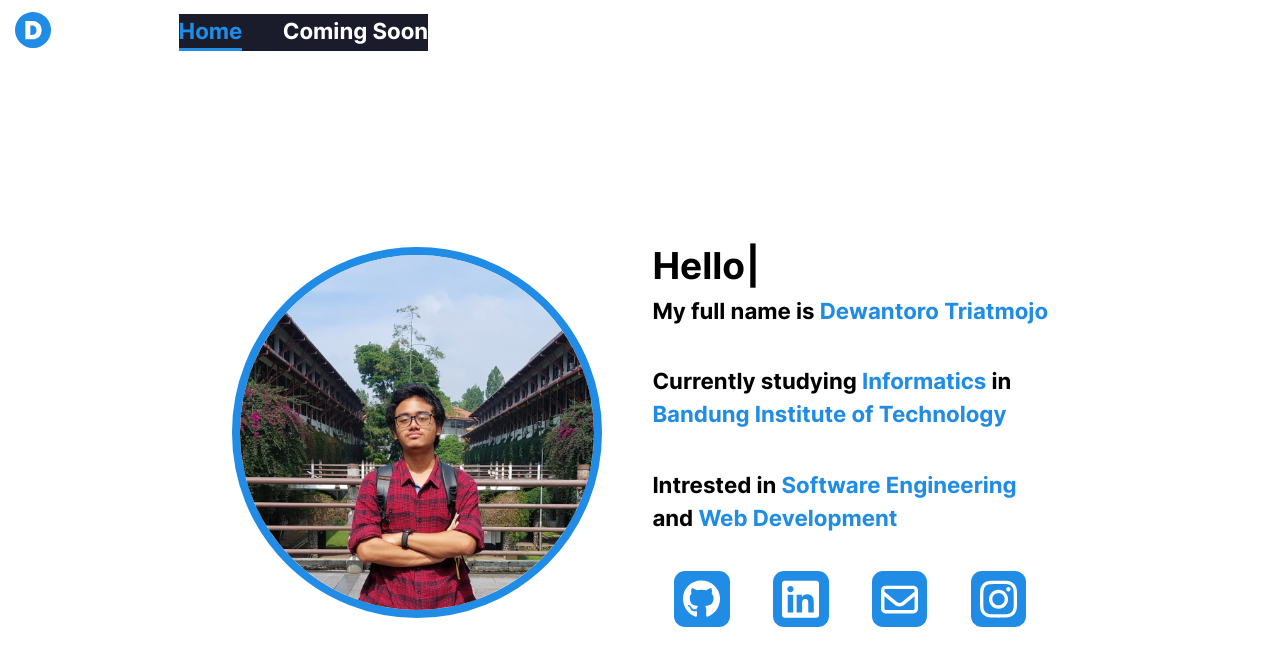
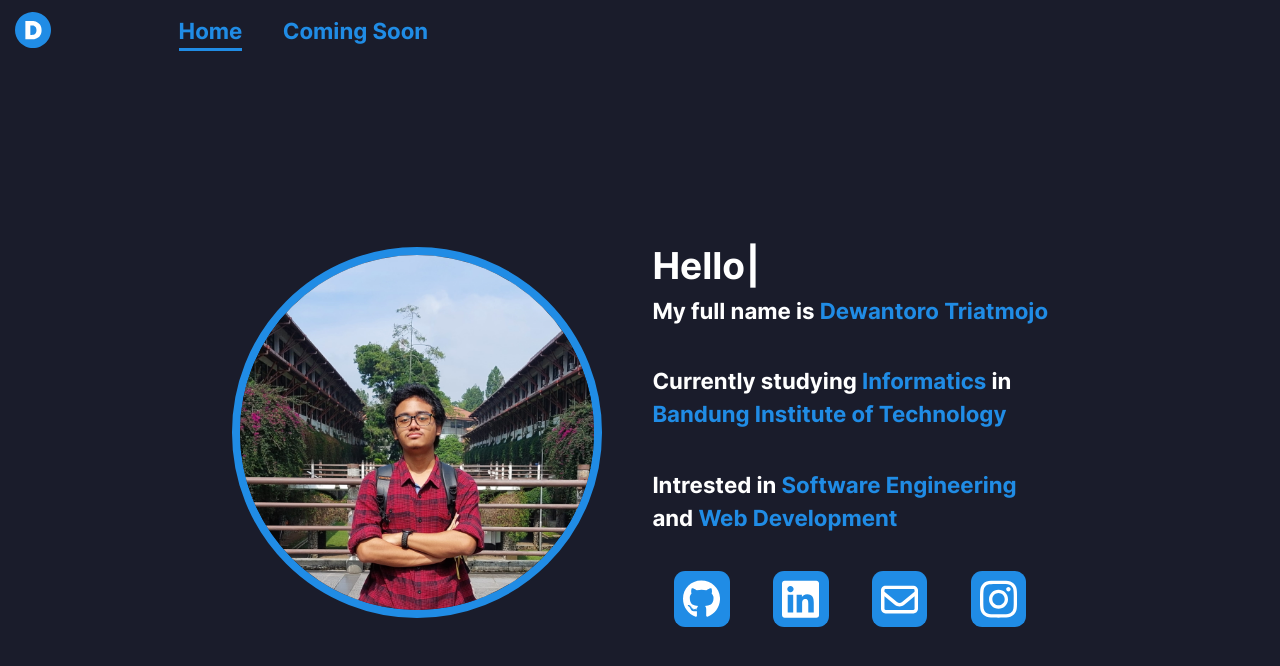
Before and after one commit to dewodt/dewodt-website, a Next.js app: page / in a window 1280 px wide. Shown: the top 666 px of the page. Built offline with nearby package versions, Linux system fonts and the light colour scheme.

Commit message:
Fixed light/dark preference (ONLY DARK)

```diff
--- a/styles/globals.css
+++ b/styles/globals.css
@@ -7,10 +7,12 @@ body {
   padding: 0;
   margin: 0;
   font-family: Inter;
+  color: white;
+  background: #1A1C2B;
 }
 
 a {
-  color: inherit;
+  color: #208ce5;
   text-decoration: none;
 }
 
@@ -18,16 +20,6 @@ a {
   box-sizing: border-box;
 }
 
-@media (prefers-color-scheme: dark) {
-  html {
-    color-scheme: dark;
-  }
-  body {
-    color: white;
-    background: #1A1C2B;
-  }
-}
-
 @font-face {
   font-family: "Inter";
   font-weight: 700;
```
Also changed, not shown: 1 other file (tests, documents, lock files or other folders).
